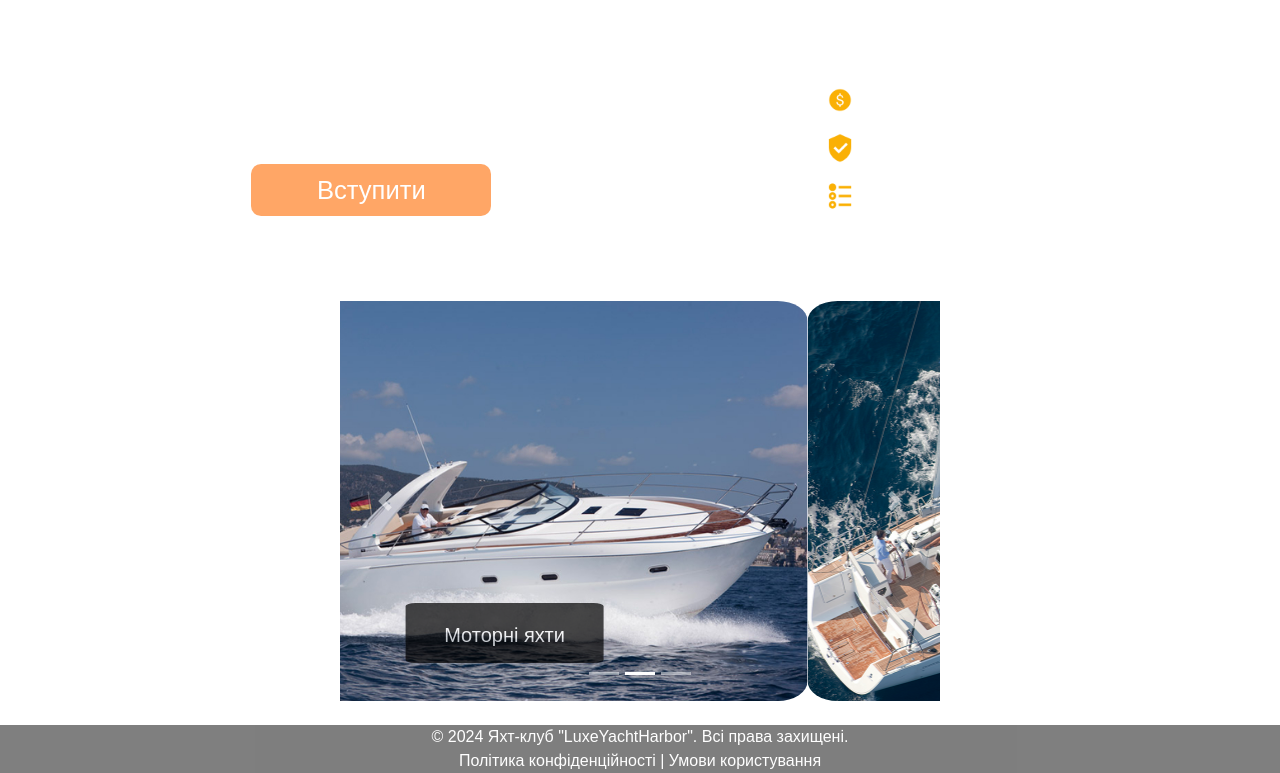
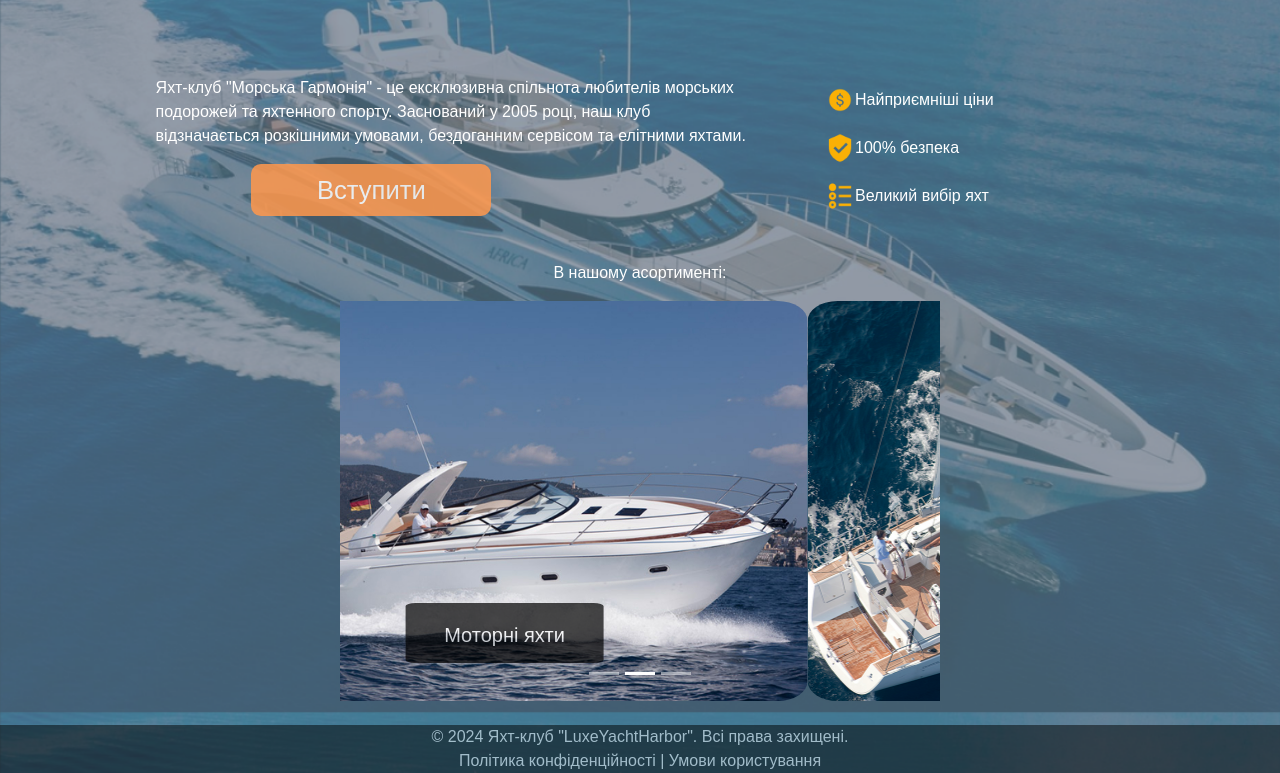
Before and after one commit to HANAMI21/LuxeYachtHarbor, a plain HTML site: page index.html in a window 1280 px wide. Shown: the part 138-911 px from the top of the page. Drawn offline with nearby package versions, Linux system fonts and the light colour scheme; the site is published under a folder, as on GitHub Pages, so addresses that start at the root find nothing; a web font is replaced by a local one.

Commit message:
Update style_ind.css

```diff
--- a/css/style_ind.css
+++ b/css/style_ind.css
@@ -1,6 +1,6 @@
 /* style_ind.css */
 body {
-	background-image: url("/images/yacht_backgr.png");
+	background-image: url("../images/yacht_backgr.png");
 	background-size: cover;
 	margin: 0;
 	padding: 0;
```
